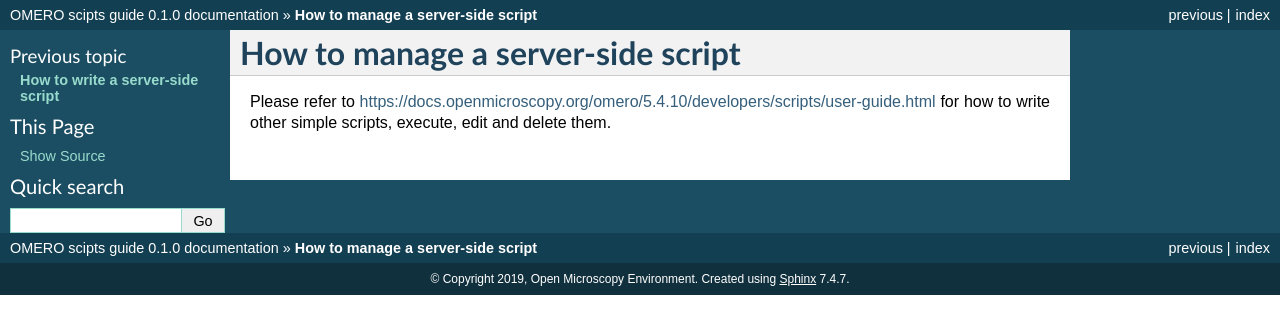
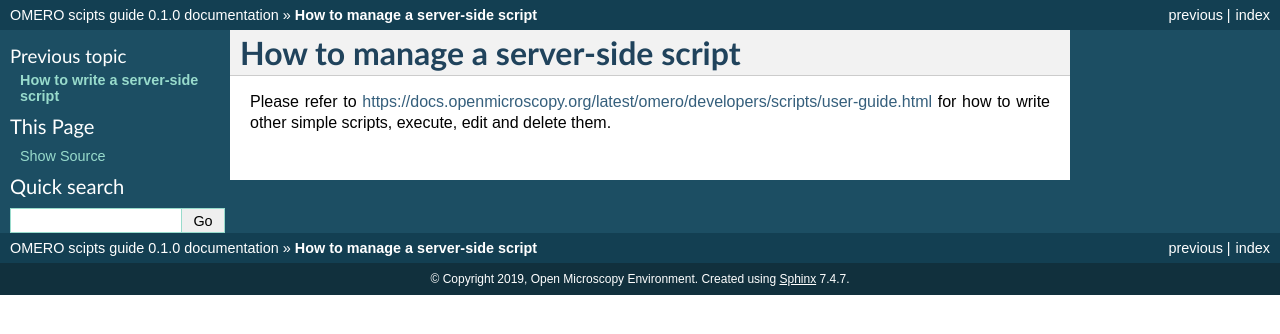
Before and after one commit to ome/omero-guide-scripts, a Sphinx documentation site: the page built from docs/manage_scripts.rst, in a window 1280 px wide. Shown: the top 334 px of the page. Built offline with Sphinx 7.4.7, drawn with Linux system fonts in a browser that asks for light colours; some of the changed lines change nothing that is shown.

Commit message:
point to latest

```diff
--- a/docs/manage_scripts.rst
+++ b/docs/manage_scripts.rst
@@ -1,4 +1,4 @@
 **How to manage a server-side script**
 ======================================
 
-Please refer to \ `https://docs.openmicroscopy.org/omero/5.4.10/developers/scripts/user-guide.html <https://docs.openmicroscopy.org/omero/5.4.10/developers/scripts/user-guide.html#omero-scripts-user-guide>`__\  for how to write other simple scripts, execute, edit and delete them.
+Please refer to \ `https://docs.openmicroscopy.org/latest/omero/developers/scripts/user-guide.html <https://docs.openmicroscopy.org/latest/omero/developers/scripts/user-guide.html#omero-scripts-user-guide>`__\  for how to write other simple scripts, execute, edit and delete them.
```
